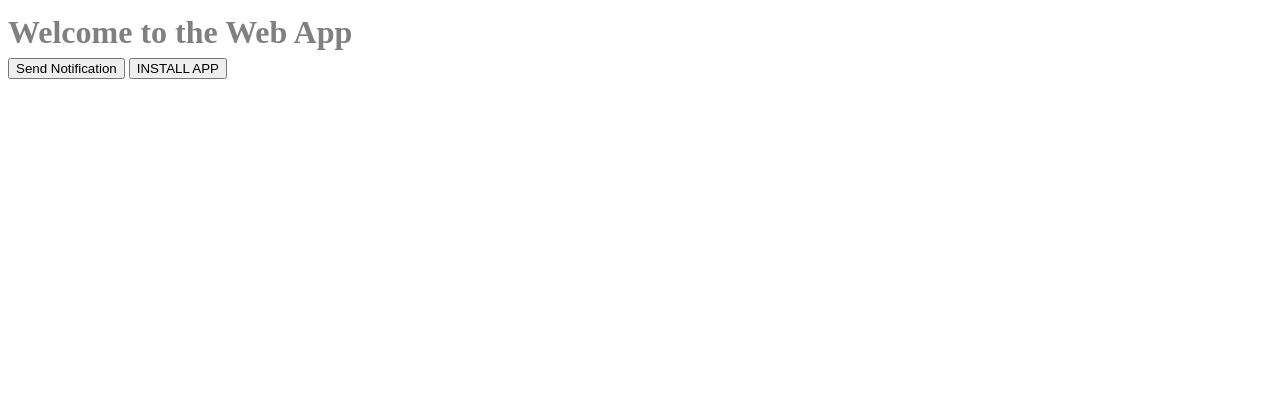
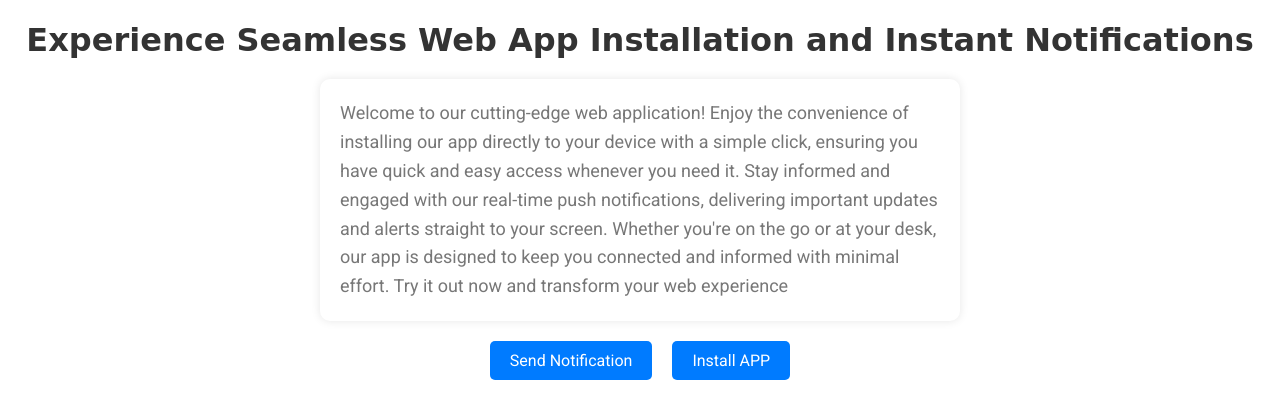
Before and after one commit to abdu1kalam/progressive, a plain HTML site: page index.html in a window 1280 px wide. Drawn offline with Linux system fonts and the light colour scheme.

Commit message:
commit:4 added styles

```diff
--- a/index.html
+++ b/index.html
@@ -3,15 +3,32 @@
   <head>
     <meta charset="UTF-8" />
     <meta name="viewport" content="width=device-width, initial-scale=1.0" />
+    <link
+      href="https://fonts.googleapis.com/css2?family=Roboto:wght@400;700&display=swap"
+      rel="stylesheet"
+    />
     <title>Web App Installation and Push Notifications</title>
     <link rel="stylesheet" href="./main.css" />
     <link rel="manifest" href="manifest.json" />
   </head>
   <body>
     <main>
-      <h1>Welcome to the Web App</h1>
-      <button id="notify-btn">Send Notification</button>
-      <button id="btnInstall">INSTALL APP</button>
+      <h1>
+        Experience Seamless Web App Installation and Instant Notifications
+      </h1>
+      <p class="description">
+        Welcome to our cutting-edge web application! Enjoy the convenience of
+        installing our app directly to your device with a simple click, ensuring
+        you have quick and easy access whenever you need it. Stay informed and
+        engaged with our real-time push notifications, delivering important
+        updates and alerts straight to your screen. Whether you're on the go or
+        at your desk, our app is designed to keep you connected and informed
+        with minimal effort. Try it out now and transform your web experience
+      </p>
+      <div class="button__div">
+        <button class="button" id="notify-btn">Send Notification</button>
+        <button class="button" id="btnInstall">Install APP</button>
+      </div>
     </main>
     <script src="main.js" defer></script>
   </body>
--- a/main.css
+++ b/main.css
@@ -1,6 +1,46 @@
 h1 {
-  color: grey;
-  font-size: 2rem;
-  line-height: 1.5;
-  margin: 0.1rem 0;
+  font-size: 2em;
+  color: #333;
+  font-weight: bold;
+  text-align: center;
+  margin-bottom: 20px;
+  font-family: "Lobster", cursive;
 }
+
+.button__div {
+  display: flex;
+  align-items: center;
+  justify-content: center;
+  gap: 20px;
+}
+
+.description {
+  color: #777777;
+  font-size: 18px;
+  padding: 20px;
+  border-radius: 10px;
+  box-shadow: 0 0 10px rgba(0, 0, 0, 0.1);
+  max-width: 600px;
+  margin: 0 auto;
+  line-height: 1.6;
+  margin-bottom: 20px;
+  font-family: "Roboto", sans-serif;
+}
+
+/* Button styles */
+.button {
+  padding: 10px 20px;
+  background-color: #007bff;
+  color: #fff;
+  font-size: 1em;
+  border: none;
+  border-radius: 5px;
+  font-family: "Roboto", sans-serif;
+  cursor: pointer;
+  text-decoration: none;
+  transition: background-color 0.3s ease;
+}
+
+.button:hover {
+  background-color: #0056b3;
+}
--- a/main.js
+++ b/main.js
@@ -47,8 +47,8 @@ const APP = {
       Notification.requestPermission().then((permission) => {
         if (permission === "granted") {
           navigator.serviceWorker.getRegistration().then((reg) => {
-            reg.showNotification("Hello!", {
-              body: "This is a push notification.",
+            reg.showNotification("Welcome!", {
+              body: "Thank you for installing our app! Click here to explore.",
               icon: "icon.svg",
             });
           });
```
